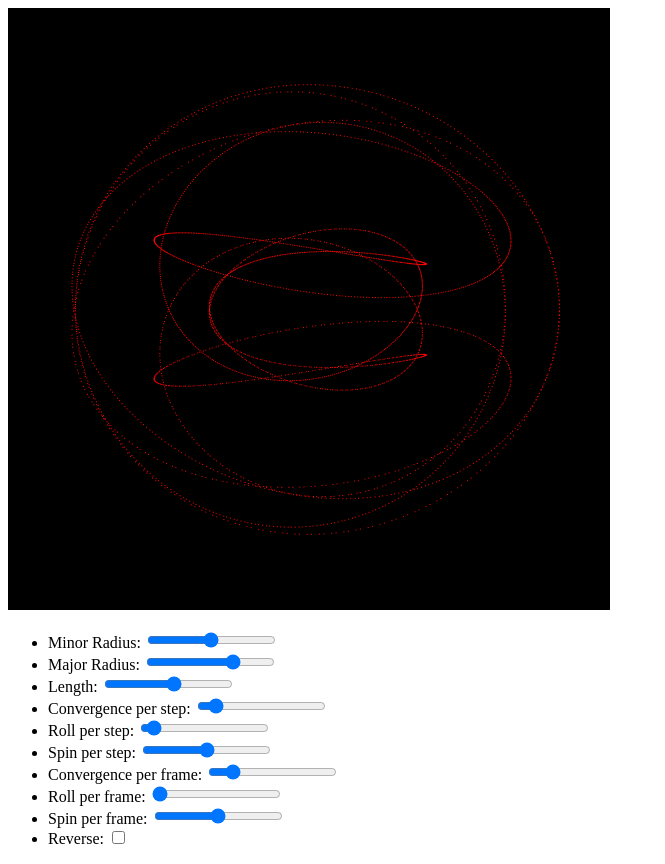
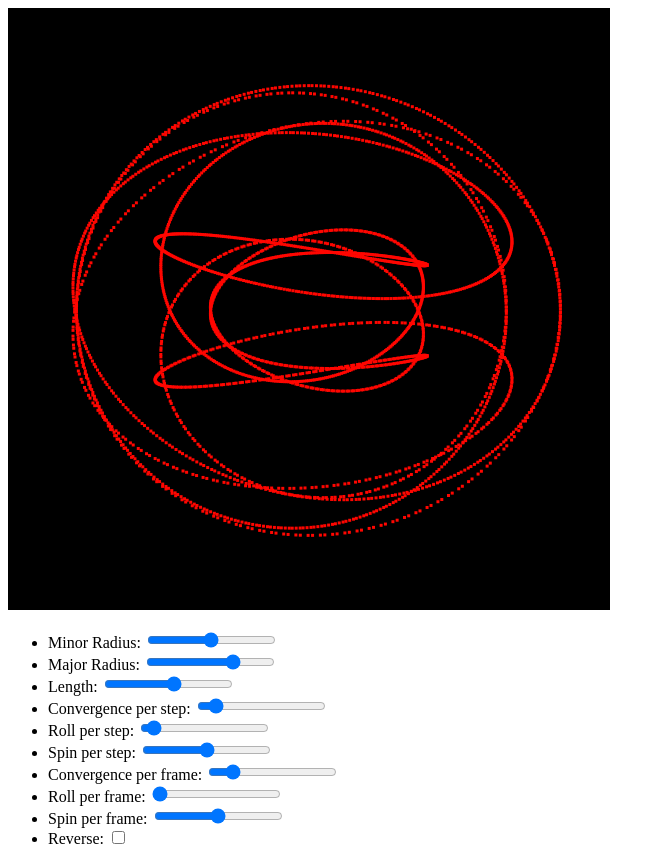
Before and after one commit to agcodes/playground, a plain HTML site: page toroid.html in a window 1280 px wide. Shown: the whole page, without its empty margins (0-665 px from the left). Drawn offline with Linux system fonts and the light colour scheme.

Commit message:
Update toroid.html

```diff
--- a/toroid.html
+++ b/toroid.html
@@ -69,7 +69,7 @@
     let t=0, a=0, b=0,x=0,y=0, tF=0, aF=0, bF=0, s = 150, r = 1, spin = 0, roll = 0, conv = 100, spinF=0, rollF=0, convF=0,c=0;
     let hue;
     let count, idx, i, leng;
-    let drawer = 1, ox=0, oy=0,
+    let drawer = 3, ox=0, oy=0,
         xcentre = 300, ycentre = 300;
     let f, realx, realy, d, step = 0.0001, symmetry = 1;
     let direction = 1;
@@ -127,7 +127,6 @@
         ctx.fillStyle = colours[1];
         if (drawer == 0) {
           ctx.beginPath();
-          ctx.lineWidth=80;
           ctx.moveTo(x, y);
           ctx.lineTo(ox, oy);
           ctx.stroke();
```
